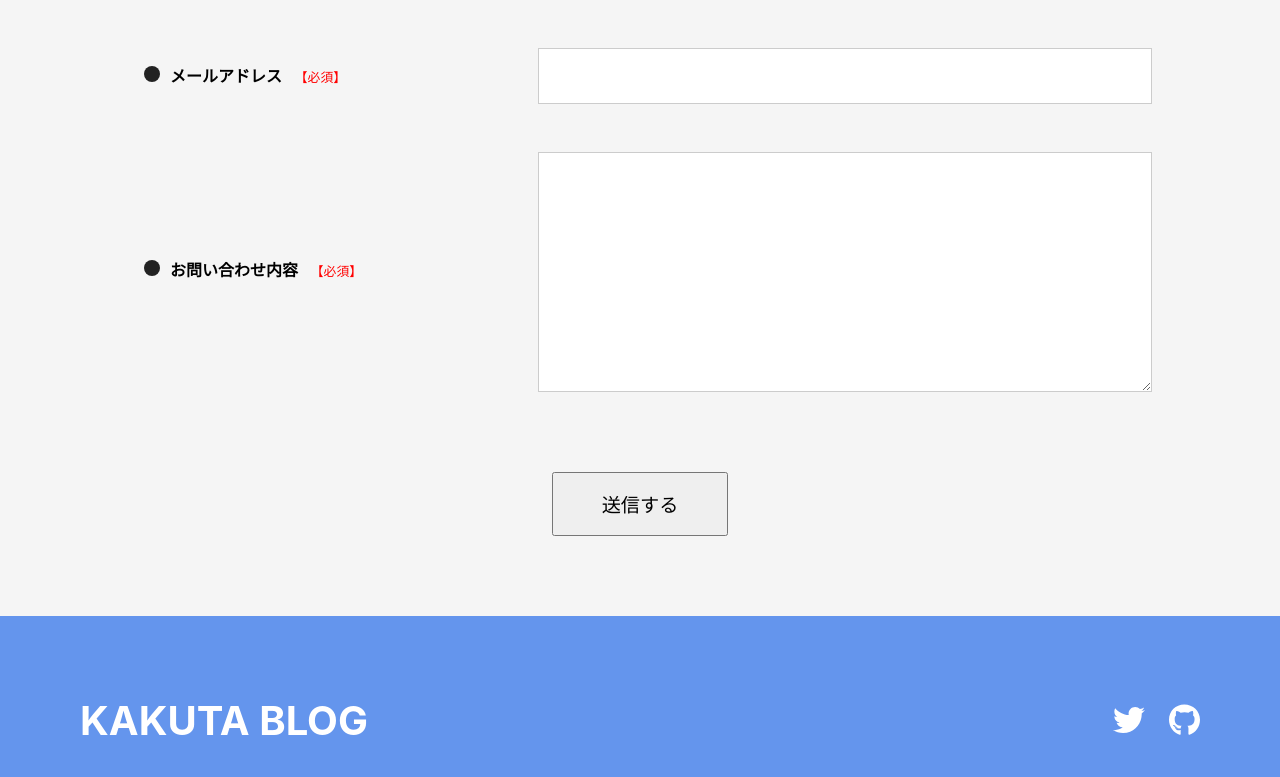
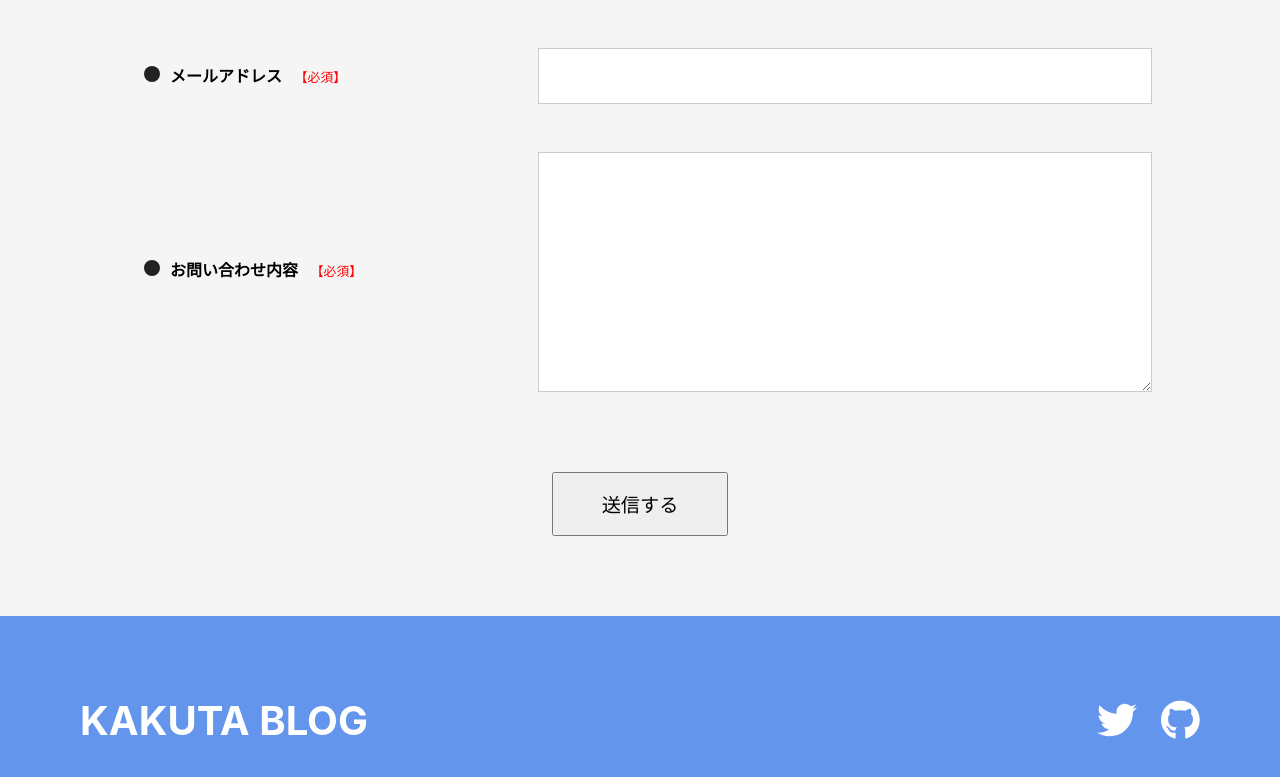
Before and after one commit to kakuta0915/kakuta-tech-blog, a Next.js app: page /contact in a window 1280 px wide. Shown: the part 806-1583 px from the top of the page. Built offline with nearby package versions, Linux system fonts and the light colour scheme; no server answers.

Commit message:
🎨 socialコンポーネントのデザイン変更

```diff
--- a/src/components/social/social.jsx
+++ b/src/components/social/social.jsx
@@ -8,16 +8,16 @@ export default function Social() {
   return (
     <ul className={styles.socialList}>
       <li>
-        <a href="https://twitter.com/home">
+        <Link href="https://twitter.com/home">
           <FontAwesomeIcon icon={faTwitter} />
           <span className="sr-only">Twitter</span>
-        </a>
+        </Link>
       </li>
       <li>
-        <a href="https://github.com/kakuta0915">
+        <Link href="https://github.com/kakuta0915">
           <FontAwesomeIcon icon={faGithub} />
           <span className="sr-only">GitHub</span>
-        </a>
+        </Link>
       </li>
     </ul>
   )
--- a/src/components/social/social.module.css
+++ b/src/components/social/social.module.css
@@ -1,5 +1,5 @@
 .socialList {
   display: flex;
   gap: 1.5rem;
-  font-size: 2rem;
+  font-size: 2.5rem;
 }
```
